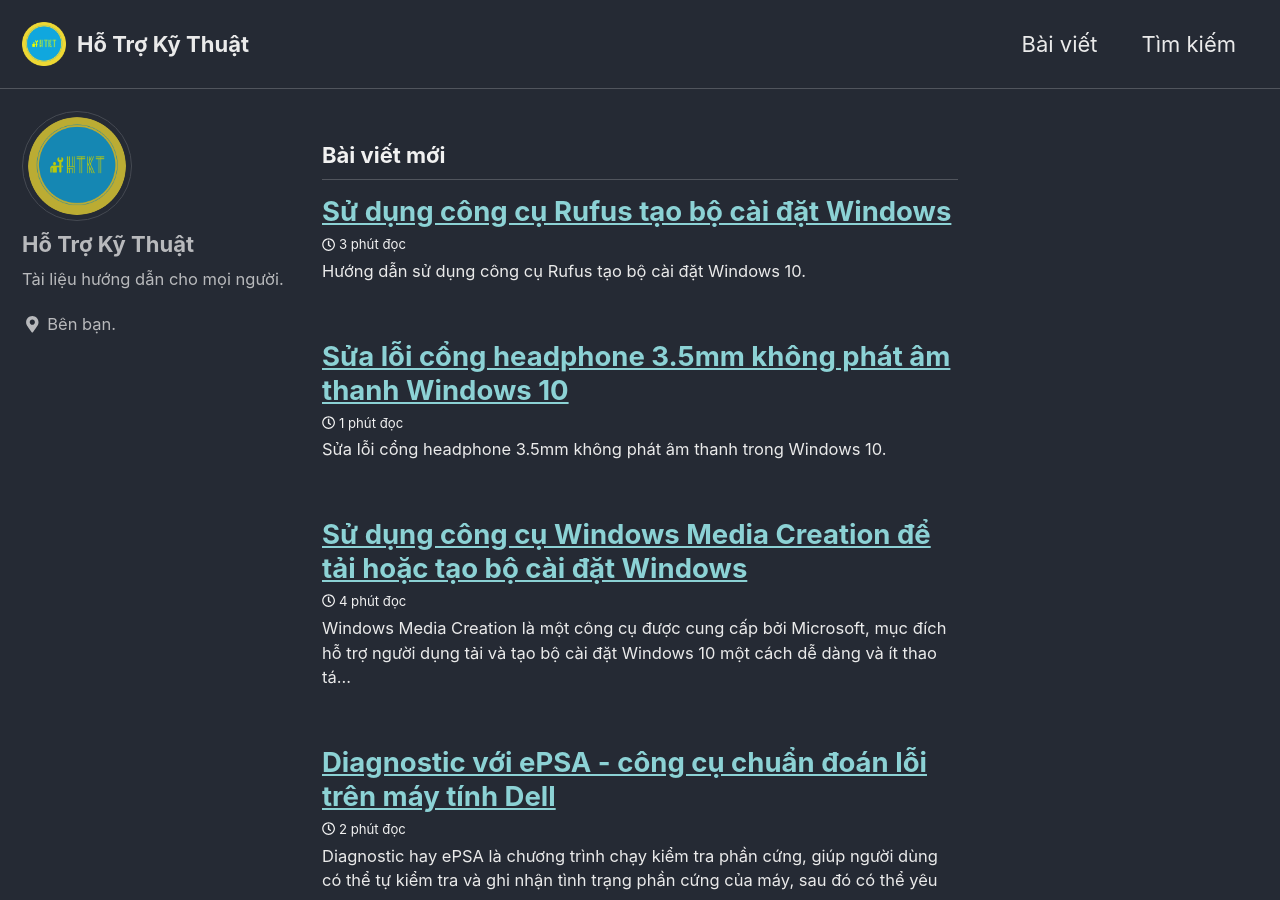
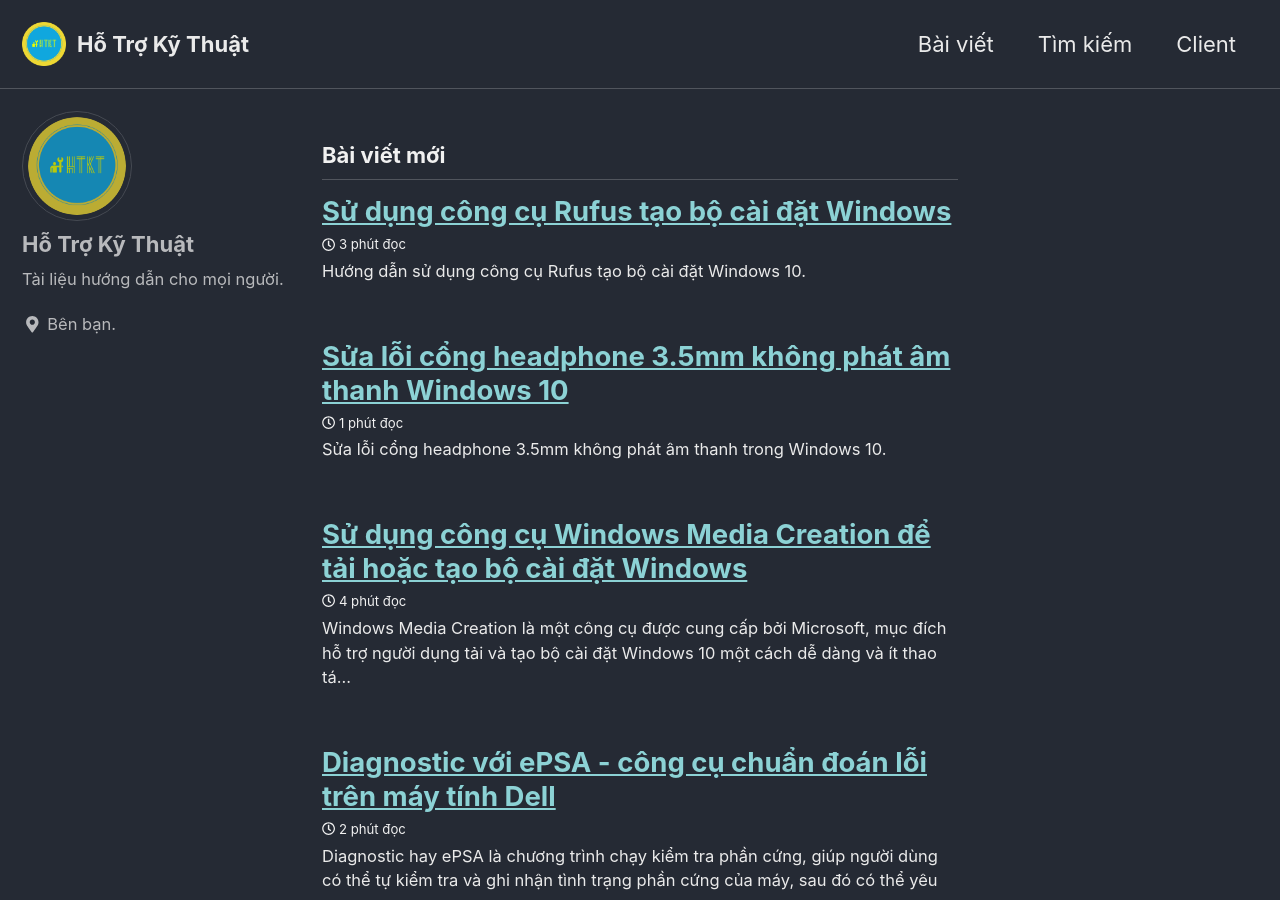
Before and after one commit to hotrokythuat/hotrokythuat.github.io, a Jekyll site: the page built from index.html, in a window 1280 px wide and 900 px high. Built offline with Jekyll 4.4.1, drawn with Linux system fonts in a browser that asks for light colours; cached includes are drawn as plain includes; the list of posts is cut into pages by our own code.

Commit message:
Added the Client nav

```diff
--- a/_data/navigation.yml
+++ b/_data/navigation.yml
@@ -4,3 +4,5 @@ main:
     url: /year-archive/
   - title: "Tìm kiếm"
     url: /search/
+  - title: "Client"
+    url: /tags/client/
```
